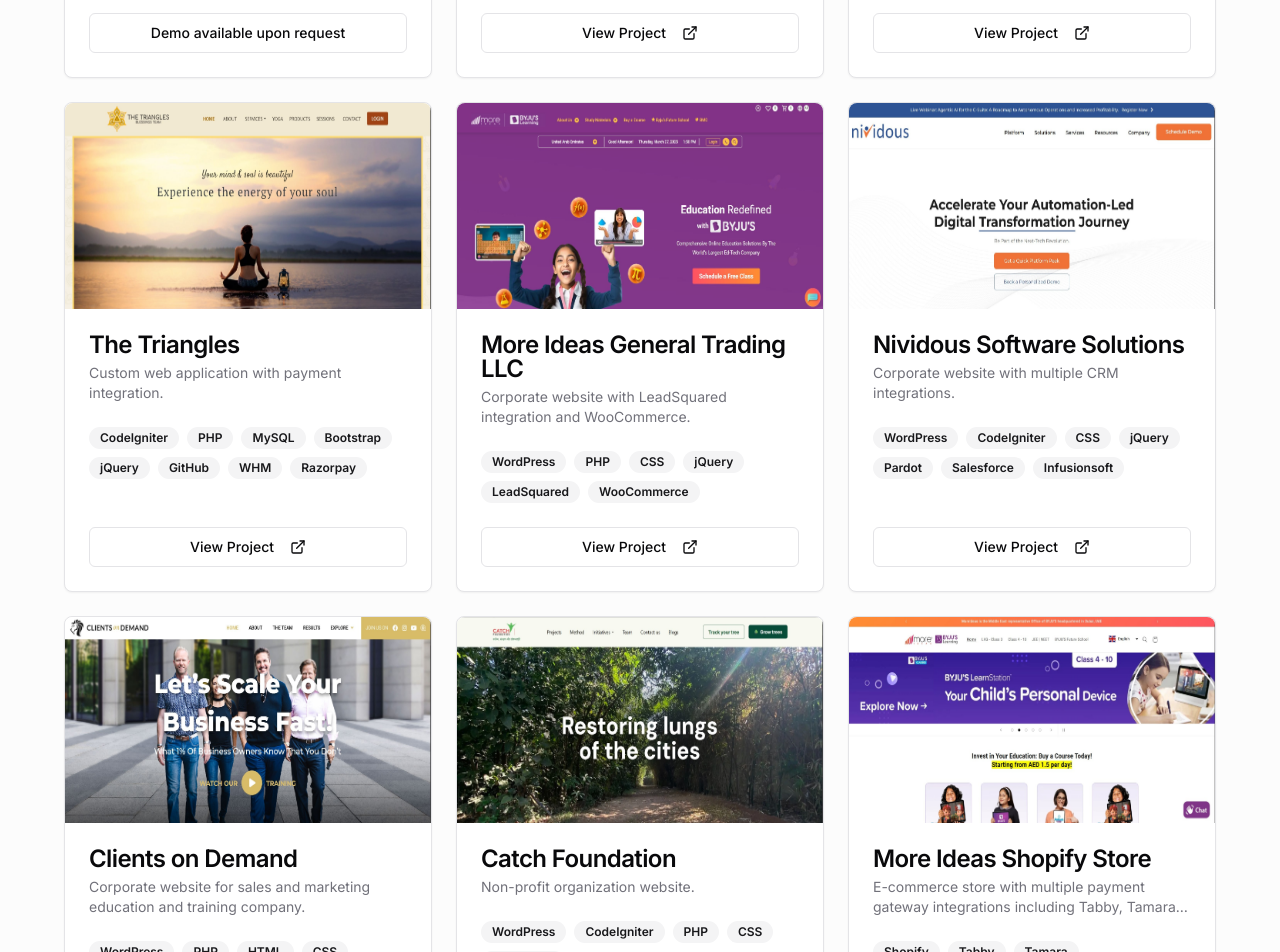
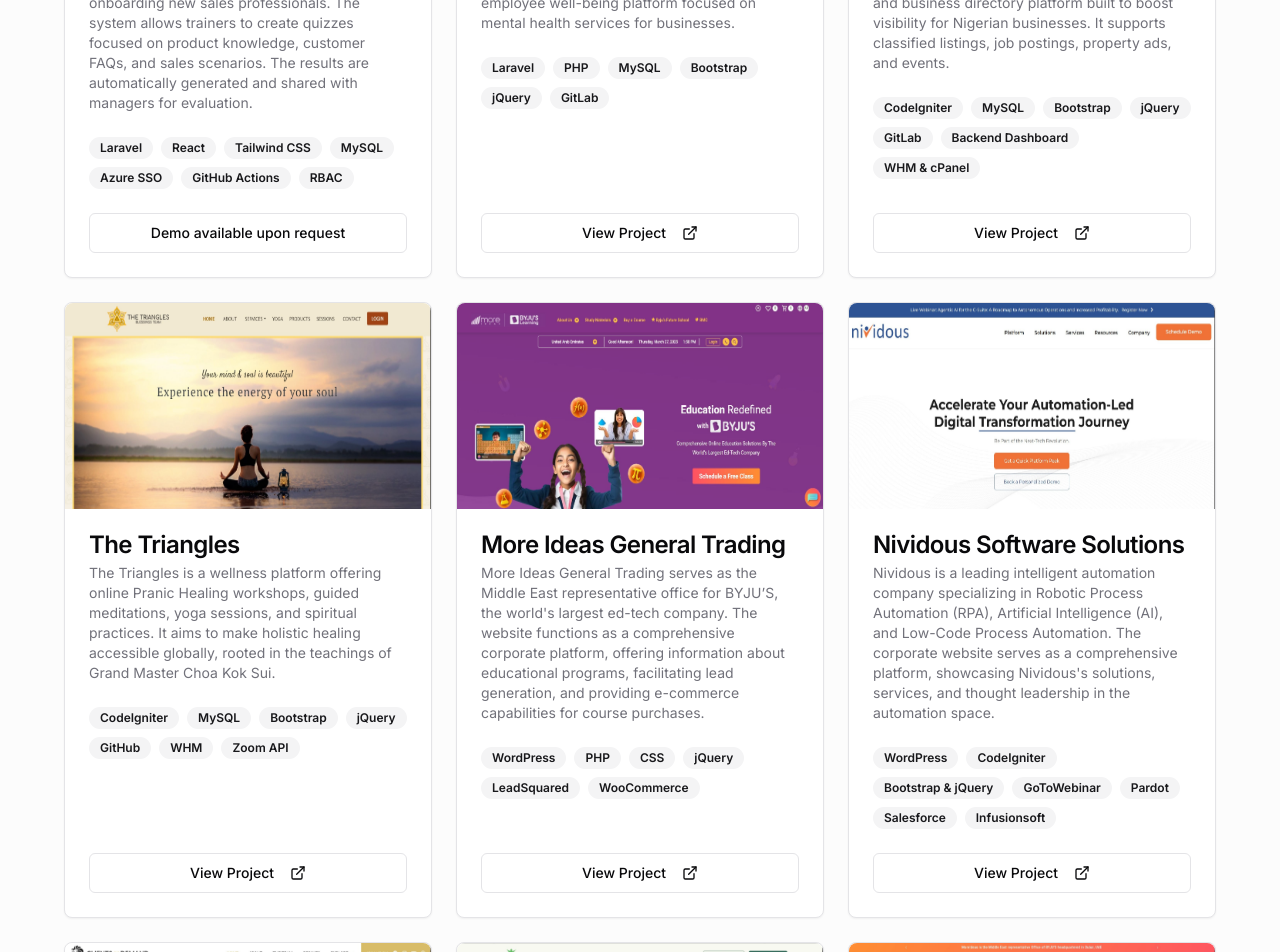
Before and after one commit to aniketmoreideas/vercel-portfolio-site, a Next.js app: page / in a window 1280 px wide. Shown: the part 3780-4732 px from the top of the page. Built offline with nearby package versions, Linux system fonts and the light colour scheme.

Commit message:
refactor: enhance project descriptions and update tech stack for clarity and accuracy

```diff
--- a/components/projects.tsx
+++ b/components/projects.tsx
@@ -27,17 +27,13 @@ export function Projects() {
         "A comprehensive logistics management system that enables the operations team to manage orders, track delivery schedules, update customer profiles, and generate AWB numbers directly through integrations with courier APIs such as Buraq, SkyEx, and First Flight.",
       techStack: [
         "Laravel",
-        "CodeIgniter",
-        "PHP",
+        "Bootstrap",
         "jQuery",
-        "Bootstrap",
         "MySQL",
         "Azure SSO",
         "GitHub Actions",
         "Courier API",
         "RBAC",
-        "Git",
-        "GitHub Actions",
       ],
       image: "/projects/codeigniter/coms-min.jpg",
       link: null, // Demo available upon request
@@ -50,16 +46,13 @@ export function Projects() {
         "A marketing engagement platform that allows teams to import customer data from LeadSquared CRM, create quiz campaigns, conduct interactive events, and send bulk notifications via email, WhatsApp, and SMS. The system also generates and distributes certificates for participants and winners.",
       techStack: [
         "CodeIgniter",
-        "PHP",
         "jQuery",
         "Bootstrap",
         "MySQL",
         "Azure SSO",
+        "WhatsApp & SMS API",
         "LeadSquared",
-        "WhatsApp API",
-        "SMS API",
         "RBAC",
-        "Git",
         "GitHub Actions",
       ],
       image: "/projects/codeigniter/quiz-dashboard-min.jpg",
@@ -108,22 +101,23 @@ export function Projects() {
       category: "laravel",
       description:
         "Developed APIs for mobile applications and employee well-being platform focused on mental health services for businesses.",
-      techStack: ["Laravel", "PHP", "MySQL", "Bootstrap", "jQuery", "Git"],
+      techStack: ["Laravel", "PHP", "MySQL", "Bootstrap", "jQuery", "GitLab"],
       image: "/projects/laravel/mind-alcove-min.jpg",
       link: "https://mindalcove.com/",
     },
     {
       title: "Wetinuneed",
       category: "codeigniter",
-      description: "E-commerce website with custom features.",
+      description:
+        "Wetinuneed is a multi-functional advertising and business directory platform built to boost visibility for Nigerian businesses. It supports classified listings, job postings, property ads, and events.",
       techStack: [
         "CodeIgniter",
-        "PHP",
         "MySQL",
         "Bootstrap",
         "jQuery",
-        "GitHub",
-        "WHM",
+        "GitLab",
+        "Backend Dashboard",
+        "WHM & cPanel",
       ],
       image: "/projects/codeigniter/wetinuneed-min.jpg",
       link: "https://wetinuneed.com/",
@@ -131,25 +125,25 @@ export function Projects() {
     {
       title: "The Triangles",
       category: "codeigniter",
-      description: "Custom web application with payment integration.",
+      description:
+        "The Triangles is a wellness platform offering online Pranic Healing workshops, guided meditations, yoga sessions, and spiritual practices. It aims to make holistic healing accessible globally, rooted in the teachings of Grand Master Choa Kok Sui.",
       techStack: [
         "CodeIgniter",
-        "PHP",
         "MySQL",
         "Bootstrap",
         "jQuery",
         "GitHub",
         "WHM",
-        "Razorpay",
+        "Zoom API",
       ],
       image: "/projects/codeigniter/the-triangles-min.jpg",
       link: "https://the-triangles.com/",
     },
     {
-      title: "More Ideas General Trading LLC",
+      title: "More Ideas General Trading",
       category: "wordpress",
       description:
-        "Corporate website with LeadSquared integration and WooCommerce.",
+        "More Ideas General Trading serves as the Middle East representative office for BYJU’S, the world's largest ed-tech company. The website functions as a comprehensive corporate platform, offering information about educational programs, facilitating lead generation, and providing e-commerce capabilities for course purchases.",
       techStack: [
         "WordPress",
         "PHP",
@@ -164,12 +158,13 @@ export function Projects() {
     {
       title: "Nividous Software Solutions",
       category: "wordpress",
-      description: "Corporate website with multiple CRM integrations.",
+      description:
+        "Nividous is a leading intelligent automation company specializing in Robotic Process Automation (RPA), Artificial Intelligence (AI), and Low-Code Process Automation. The corporate website serves as a comprehensive platform, showcasing Nividous's solutions, services, and thought leadership in the automation space.",
       techStack: [
         "WordPress",
         "CodeIgniter",
-        "CSS",
-        "jQuery",
+        "Bootstrap & jQuery",
+        "GoToWebinar",
         "Pardot",
         "Salesforce",
         "Infusionsoft",
@@ -180,16 +175,18 @@ export function Projects() {
     {
       title: "Clients on Demand",
       category: "wordpress",
-      description: "Corporate website for sales and marketing education and training company.",
+      description:
+        "Clients on Demand is a sales and marketing education company that assists coaches, consultants, and service professionals in attracting high-value clients. The corporate website serves as a central hub for their training programs, resources, and client testimonials.",
       techStack: ["WordPress", "PHP", "HTML", "CSS", "JavaScript"],
       image: "/projects/wordpress/clientsondemand-min.jpg",
       link: "https://www.clientsondemand.com/",
     },
     {
       title: "Catch Foundation",
-      category: "wordpress",
-      description: "Non-profit organization website.",
-      techStack: ["WordPress", "CodeIgniter", "PHP", "CSS", "JavaScript"],
+      category: "codeigniter",
+      description:
+        "Catch Foundation is an environmental NGO based in Ahmedabad, India, dedicated to restoring urban ecosystems by creating dense native forests using the Miyawaki technique. The website serves as an interactive platform to showcase their projects, engage volunteers, and promote environmental awareness.",
+      techStack: ["CodeIgniter", "PHP", "Bootstrap", "JavaScript", "Razorpay", "MySQL", "GitLab"],
       image: "/projects/wordpress/catch-foundation-min.jpg",
       link: "https://catchfoundation.in/",
     },
@@ -197,7 +194,7 @@ export function Projects() {
       title: "More Ideas Shopify Store",
       category: "shopify",
       description:
-        "E-commerce store with multiple payment gateway integrations including Tabby, Tamara, and Amazon Payfort.",
+        "The BYJU’S Middle East online store is a Shopify-based e-commerce platform built to streamline the sale and distribution of BYJU’S educational products across the GCC region. It supports physical and digital product sales, lead capture, and localized checkout flows.",
       techStack: [
         "Shopify",
         "Tabby",
@@ -211,7 +208,7 @@ export function Projects() {
     {
       title: "TSS Smart Shopify App",
       category: "shopify",
-      description: "Custom Shopify app available on the Shopify App Store.",
+      description: "TSS Smart is a Shopify app designed to streamline shipping operations for e-commerce businesses. It automates the creation of shipping labels, enables batch processing of orders, and provides real-time tracking updates, enhancing both merchant efficiency and customer satisfaction.",
       techStack: [
         "Laravel",
         "React",
@@ -227,7 +224,7 @@ export function Projects() {
     {
       title: "E Bazar",
       category: "shopify",
-      description: "E-commerce store with custom theme.",
+      description: "E Bazar is an AI-driven e-commerce platform offering a diverse range of products, including electronics, home decor, and lifestyle accessories. Designed to cater to a broad audience, the platform emphasizes user-friendly navigation, personalized recommendations, and seamless shopping experiences.",
       techStack: ["Shopify", "Theme Customization"],
       image: "/projects/shopify/e-bazar-min.jpg",
       link: "https://www.ebazar.ai/",
@@ -287,9 +284,7 @@ export function Projects() {
                       </div>
                       <CardHeader>
                         <CardTitle>{project.title}</CardTitle>
-                        <CardDescription className="line-clamp-2">
-                          {project.description}
-                        </CardDescription>
+                        <CardDescription>{project.description}</CardDescription>
                       </CardHeader>
                       <CardContent className="flex-grow">
                         <div className="flex flex-wrap gap-2">
```
